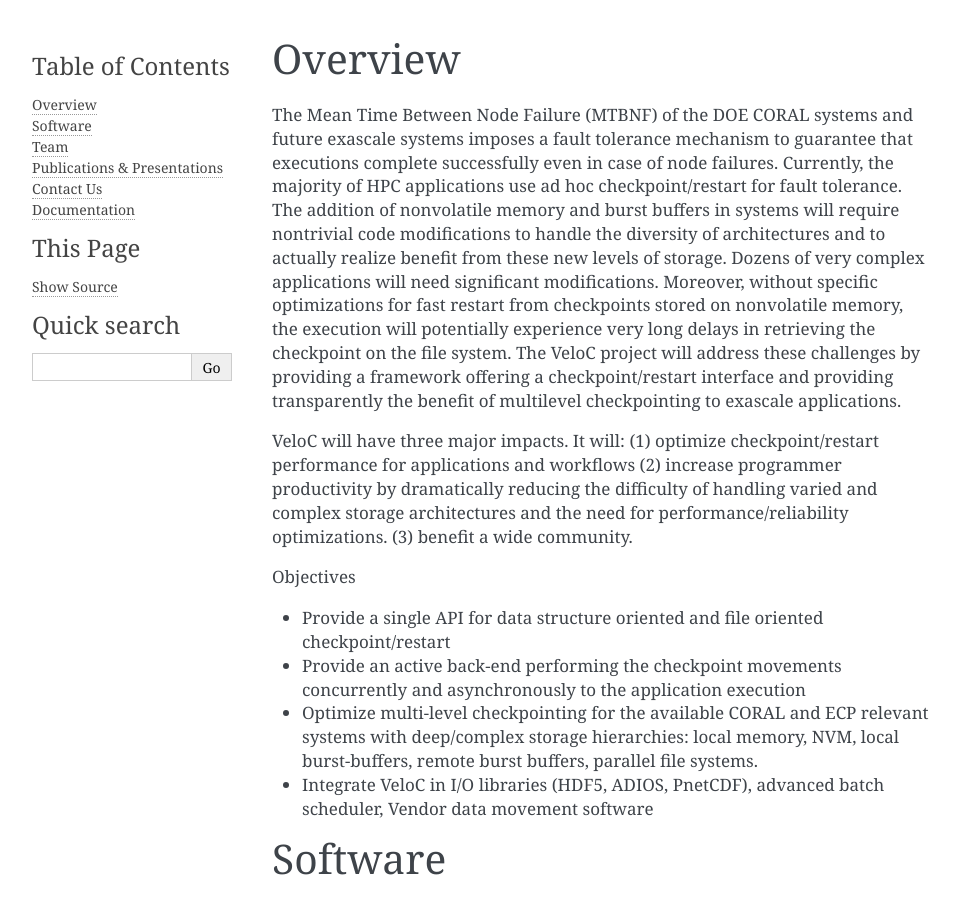
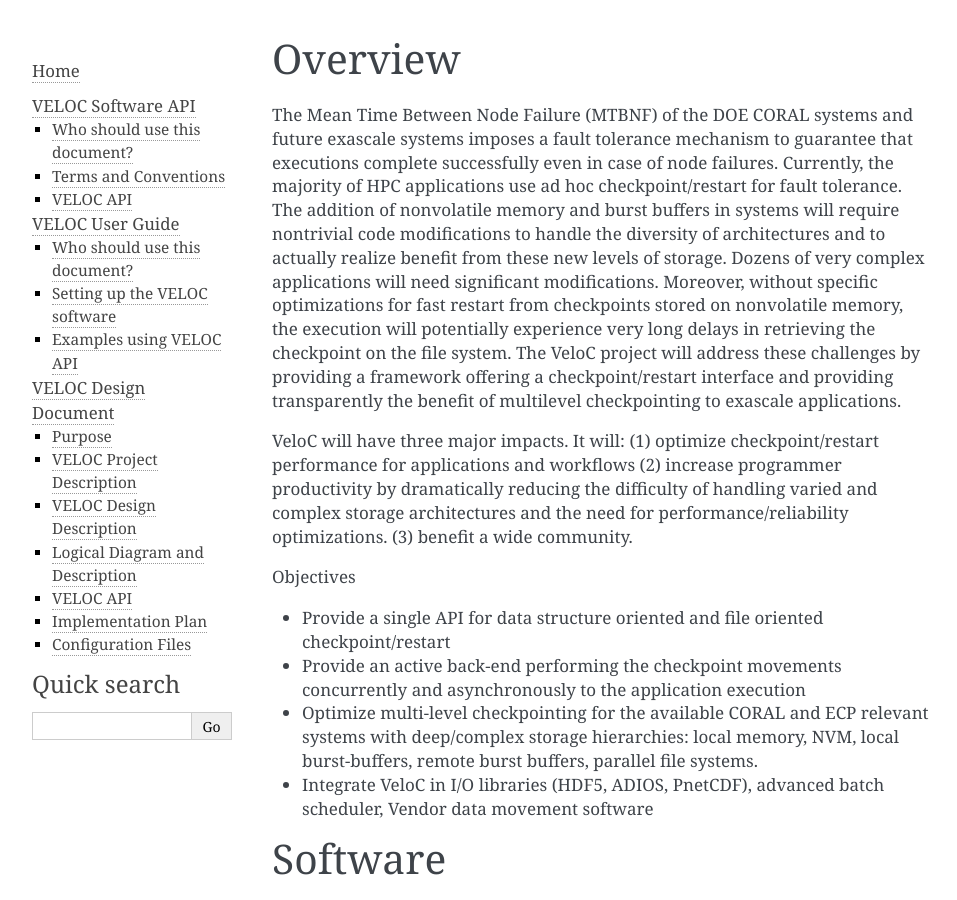
Before and after one commit to ECP-VeloC/VELOC, a Sphinx documentation site: the page built from docs/index.rst, in a window 1280 px wide and 900 px high. Shown: the whole window, without its empty margins (148-1105 px from the left). Built offline with Sphinx 7.4.7, drawn with Linux system fonts in a browser that asks for light colours; pages that are not in the unit, such as notebooks, are missing from menus.

Commit message:
better sidebar

```diff
--- /dev/null
+++ b/docs/_templates/custom_sidebar.html
@@ -0,0 +1,4 @@
+<ul class="globaltoc">
+  <li class="toctree-l1"><a href="https://veloc.rtfd.io">Home</a></li>
+</ul>
+{{ toctree(maxdepth=2, collapse=False, includehidden=theme_global_includehidden|tobool) }}
--- a/docs/conf.py
+++ b/docs/conf.py
@@ -99,7 +99,7 @@
 # default: ``['localtoc.html', 'relations.html', 'sourcelink.html',
 # 'searchbox.html']``.
 #
-# html_sidebars = {}
+html_sidebars = {'**': ['custom_sidebar.html','searchbox.html']}
 
 
 # -- Options for HTMLHelp output ---------------------------------------------
--- a/docs/toc.rst
+++ b/docs/toc.rst
@@ -14,7 +14,7 @@
 .. toctree::
    :maxdepth: 2
 
-   project.rst
+   index.rst
 
 
 Documentation
```
